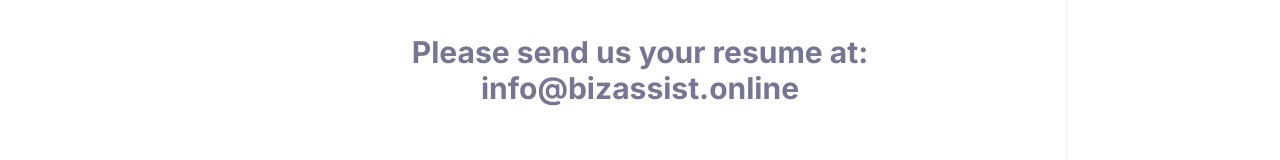
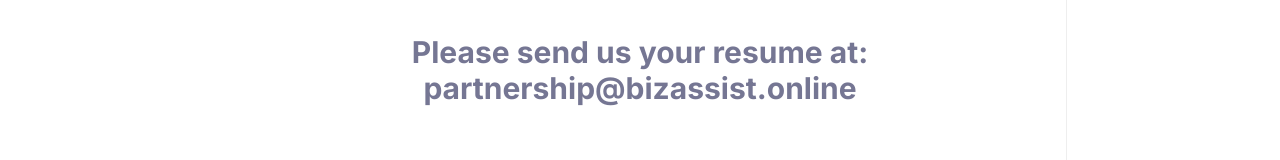
Before and after one commit to suresh-3x/bizAssist, a Next.js app: page /career in a window 1280 px wide. Shown: the part 322-482 px from the top of the page. Built offline with nearby package versions, Linux system fonts and the light colour scheme; no server answers.

Commit message:
Update data.ts

```diff
--- a/components/Contact/data.ts
+++ b/components/Contact/data.ts
@@ -1,4 +1,4 @@
 export const phoneNumber: string = '+917019693987'
 export const phoneNumberLabel: string = '+91 70196 93987'
-export const email: string = 'info@bizassist.online'
+export const email: string = 'partnership@bizassist.online'
 export const address: string = ''
```
